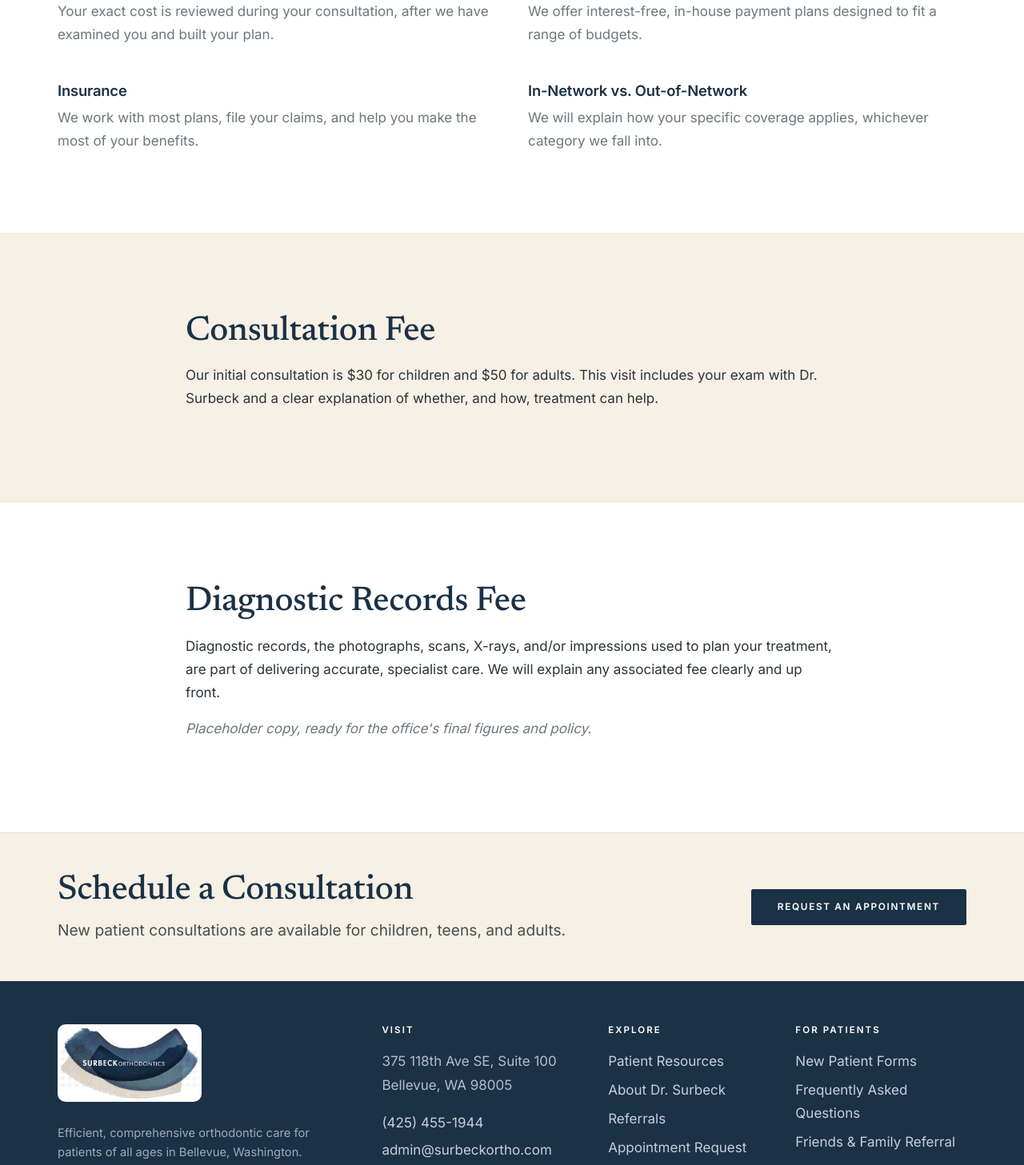
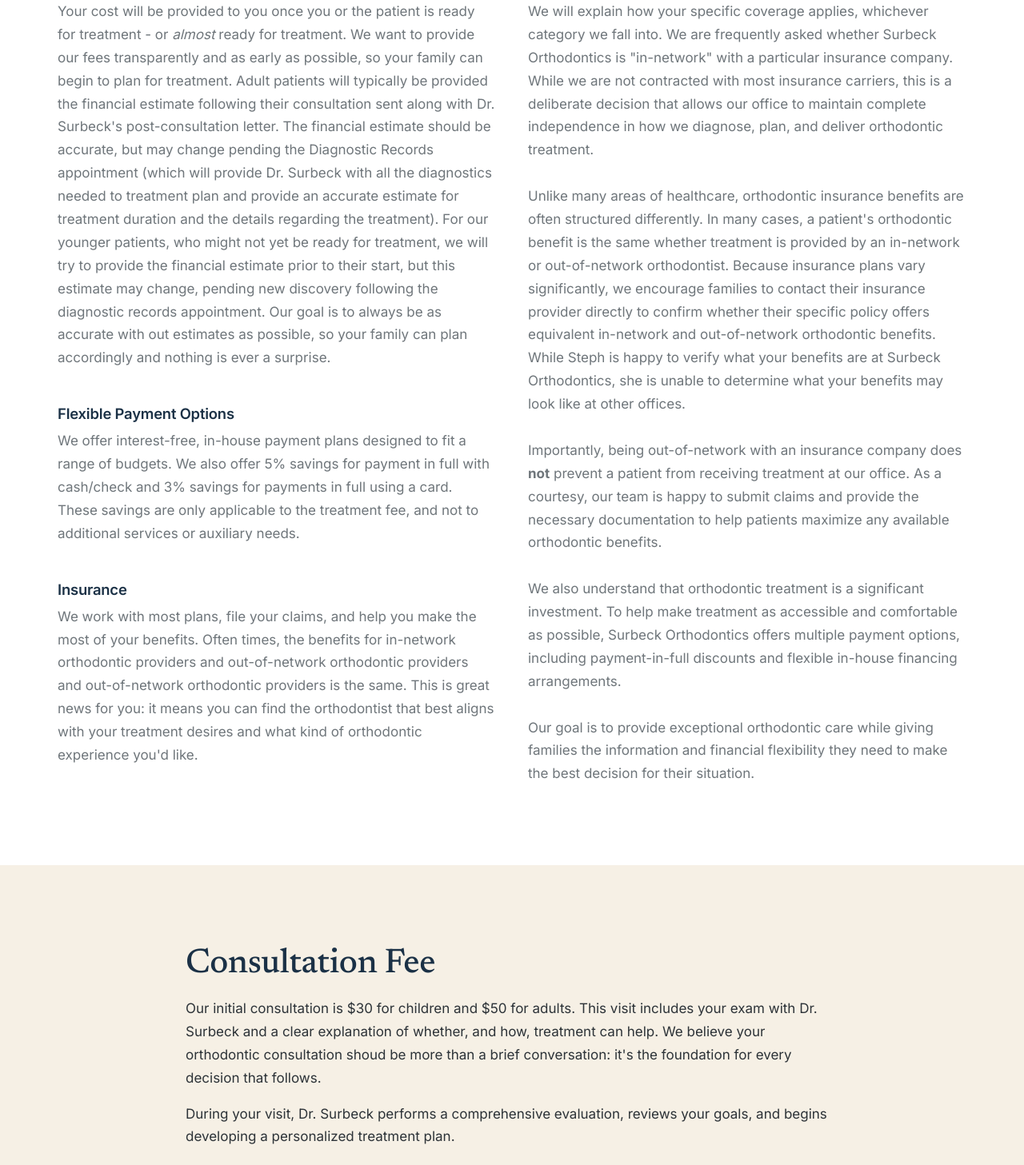
Before and after one commit to kbui041/surbeck, a React (Vite) app: page /financial in a window 1280 px wide. Shown: the part 520-1977 px from the top of the page at 80% size. Built offline with nearby package versions, Linux system fonts and the light colour scheme.

Commit message:
update financial details

```diff
--- a/src/pages/Financial.jsx
+++ b/src/pages/Financial.jsx
@@ -15,22 +15,37 @@
 
       <section className="section">
         <div className="wrap">
-          <div className="grid cols-2" style={{ gap: 40 }}>
+          <div style={{ display: "flex", gap: 40, alignItems: "flex-start" }}>
+            <div style={{ flex: 1, display: "flex", flexDirection: "column", gap: 40, minWidth: 0 }}>
               <div className="feature">
                 <h3>Transparent Pricing</h3>
-              <p>Your exact cost is reviewed during your consultation, after we have examined you and built your plan.</p>
+                <p>Your cost will be provided to you once you or the patient is ready for treatment - or <i>almost</i> ready for treatment. We want to provide our fees transparently and as early as possible, so your family can begin to plan for treatment. Adult patients will typically be provided the financial estimate following their consultation sent along with Dr. Surbeck's post-consultation letter. The financial estimate should be accurate, but may change pending the Diagnostic Records appointment (which will provide Dr. Surbeck with all the diagnostics needed to treatment plan and provide an accurate estimate for treatment duration and the details regarding the treatment). For our younger patients, who might not yet be ready for treatment, we will try to provide the financial estimate prior to their start, but this estimate may change, pending new discovery following the diagnostic records appointment. Our goal is to always be as accurate with out estimates as possible, so your family can plan accordingly and nothing is ever a surprise.</p>
               </div>
               <div className="feature">
                 <h3>Flexible Payment Options</h3>
-              <p>We offer interest-free, in-house payment plans designed to fit a range of budgets.</p>
+                <p>We offer interest-free, in-house payment plans designed to fit a range of budgets. We also offer 5% savings for payment in full with cash/check and 3% savings for payments in full using a card. These savings are only applicable to the treatment fee, and not to additional services or auxiliary needs.</p>
               </div>
               <div className="feature">
                 <h3>Insurance</h3>
-              <p>We work with most plans, file your claims, and help you make the most of your benefits.</p>
+                <p>We work with most plans, file your claims, and help you make the most of your benefits. Often times, the benefits for in-network orthodontic providers and out-of-network orthodontic providers and out-of-network orthodontic providers is the same. This is great news for you: it means you can find the orthodontist that best aligns with your treatment desires and what kind of orthodontic experience you'd like.</p>
               </div>
+            </div>
+            <div style={{ flex: 1, minWidth: 0 }}>
               <div className="feature">
                 <h3>In-Network vs. Out-of-Network</h3>
-              <p>We will explain how your specific coverage applies, whichever category we fall into.</p>
+                <p>We will explain how your specific coverage applies, whichever category we fall into. We are frequently asked whether Surbeck Orthodontics is "in-network" with a particular insurance company. While we are not contracted with most insurance carriers, this is a deliberate decision that allows our office to maintain complete independence in how we diagnose, plan, and deliver orthodontic treatment.</p>
+                <br />
+                <p>Unlike many areas of healthcare, orthodontic insurance benefits are often structured differently. In many cases, a patient's orthodontic benefit is the same whether treatment is provided by an in-network or out-of-network orthodontist. Because insurance plans vary significantly, we encourage families to contact their insurance provider directly to confirm whether their specific policy offers equivalent in-network and out-of-network orthodontic benefits. While Steph is happy to verify what your benefits are at Surbeck Orthodontics, she is unable to determine what your benefits may look like at other offices.</p>
+
+                <br />
+                <p>Importantly, being out-of-network with an insurance company does <b>not</b> prevent a patient from receiving treatment at our office. As a courtesy, our team is happy to submit claims and provide the necessary documentation to help patients maximize any available orthodontic benefits.</p>
+
+                <br />
+                <p>We also understand that orthodontic treatment is a significant investment. To help make treatment as accessible and comfortable as possible, Surbeck Orthodontics offers multiple payment options, including payment-in-full discounts and flexible in-house financing arrangements.</p>
+
+                <br />
+                <p>Our goal is to provide exceptional orthodontic care while giving families the information and financial flexibility they need to make the best decision for their situation.</p>
+              </div>
             </div>
           </div>
         </div>
@@ -40,20 +55,28 @@
         <div className="wrap" style={{ maxWidth: 880 }}>
           <h2>Consultation Fee</h2>
           <p>
-            Our initial consultation is $30 for children and $50 for adults. This visit
-            includes your exam with Dr. Surbeck and a clear explanation of whether, and how,
-            treatment can help.
+            Our initial consultation is $30 for children and $50 for adults. This visit includes your exam with Dr. Surbeck and a clear explanation of whether, and how, treatment can help. We believe your orthodontic consultation shoud be more than a brief conversation: it's the foundation for every decision that follows.
           </p>
+
+          <p>
+            During your visit, Dr. Surbeck performs a comprehensive evaluation, reviews your goals, and begins developing a personalized treatment plan.
+          </p>
+
+          <p>Our work continues after you leave. You’ll receive a clear, written summary outlining findings, recommendations, timing, and key considerations, and when appropriate, we will also follow the consultation with a financial estimate so you and your family can begin to plan. We also share a clinical summary with your general dentist to ensure coordinated care throughout your treatment, with your dental team.</p>
+
+          <p>While many practices offer complimentary consultations, we approach this visit as the first step in your treatment and not a marketing appointment. The consultation fee reflects the time, expertise, and thoughtful planning involved.</p>
+
+          <p>Whether you move forward with treatment now, later, or simply gather information, you leave with a meaningful evaluation and a written record you can reference anytime.</p>
         </div>
       </section>
 
       <section className="section" id="diagnostic-records-fee">
         <div className="wrap" style={{ maxWidth: 880 }}>
-          <h2>Diagnostic Records Fee</h2>
+          <h2>A Note on Records Fees</h2>
           <p>
-            Diagnostic records, the photographs, scans, X-rays, and/or impressions used to plan
+            Diagnostic records, the photographs, scans, X-rays, and impressions used to plan
             your treatment, are part of delivering accurate, specialist care. We will explain
-            any associated fee clearly and up front.
+            any associated fee clearly and up front. The fees for diagnostic records do not commit you to treatment, but allow Dr. Surbeck the appropriate data to treatment plan in the greatest detail, with accuracy, so we can provide you with the best orthodontic care possible.
           </p>
           <p className="muted"><em>Placeholder copy, ready for the office's final figures and policy.</em></p>
         </div>
```
Lines whose indentation alone changed are shown as unchanged.
